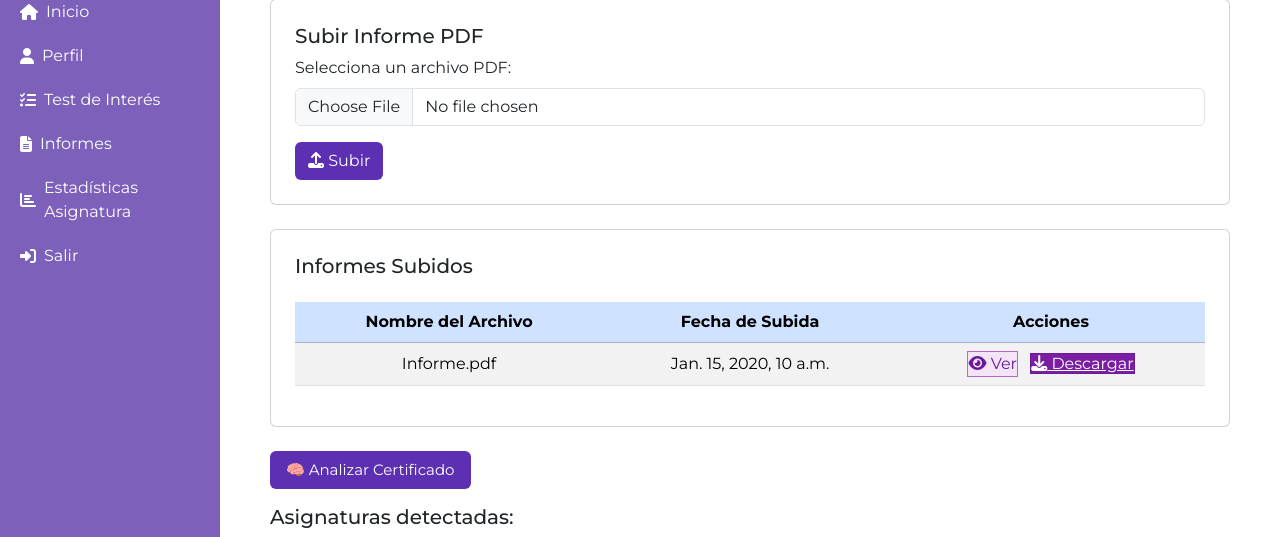
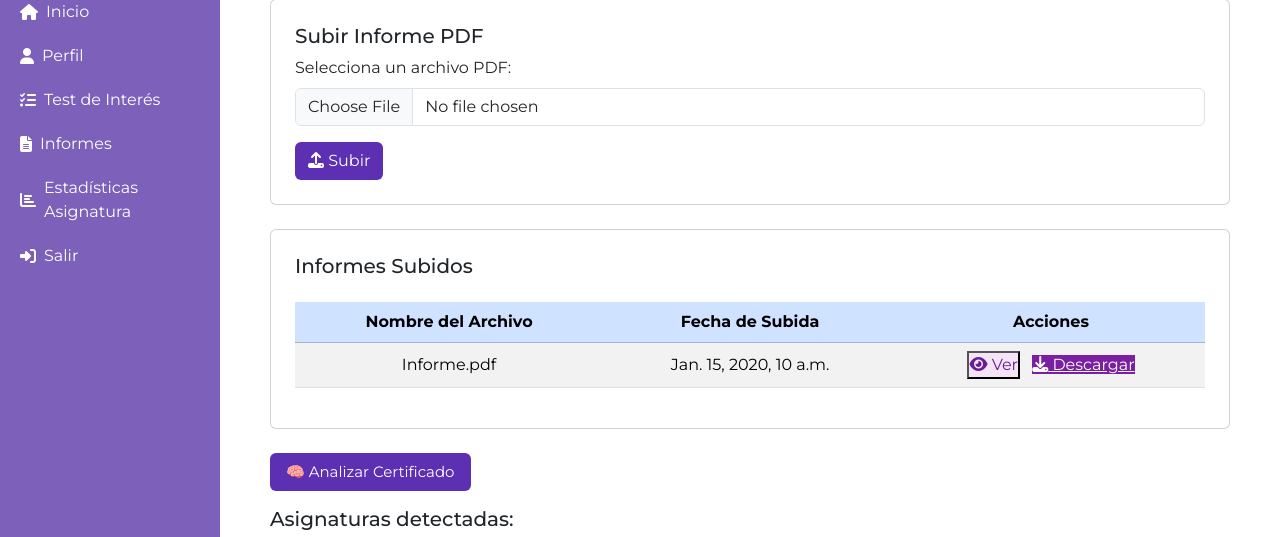
Before and after one commit to DiegoRiosGo/MiVisionAcademica, a Django app: template Menu/templates/Menu/vista_alumno/inicio_alumno.html in a window 1280 px wide. Shown: the part 164-701 px from the top of the page. Run offline with Django 5.2, Linux system fonts and the light colour scheme; the template is opened without the code that fills it: most values are stand-ins (such as "Sample title", 1, 10 or a date in 2020); some libraries are stand-ins or nearby versions.

Commit message:
quitado la linea

```diff
--- a/Menu/static/assets/css/inicio_alumno.css
+++ b/Menu/static/assets/css/inicio_alumno.css
@@ -122,13 +122,11 @@
     /* clase para botones morado claro */
     .btn-color1 {
         color: #6a1b9a !important;
-        border: 1px solid #ba68c8 !important;
         background-color: #f3e5f5 !important;
     }
 
     .btn-color1:hover {
         background-color: #e1bee7 !important;
-        border-color: #ab47bc !important;
         color: #4a148c !important;
     }
 
@@ -136,12 +134,10 @@
     .btn-color2 {
         color: #ffffff !important;
         background-color: #7b1fa2 !important;
-        border: 1px solid #6a1b9a !important;
     }
 
     .btn-color2:hover {
         background-color: #6a1b9a !important;
-        border-color: #4a148c !important;
         color: #ffffff !important;
     }
 
```
